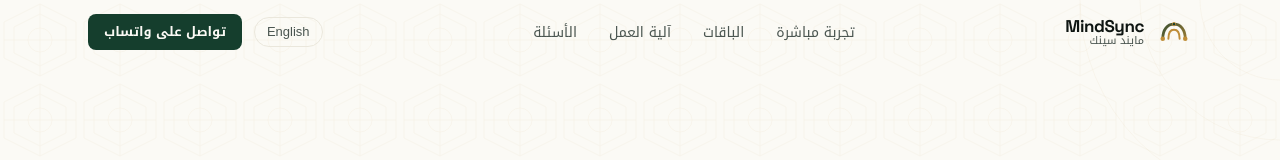
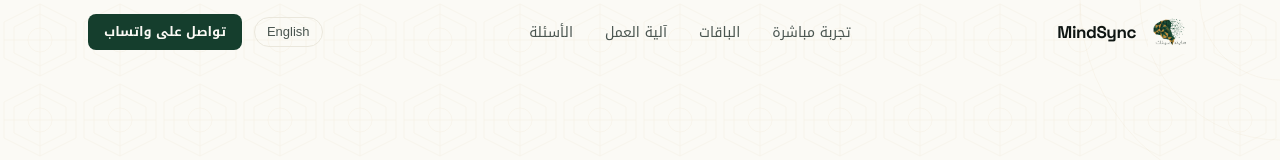
Before and after one commit to abdulazizfaras93-dotcom/mindsync-web, a Next.js app: page / in a window 1280 px wide. Shown: the top 160 px of the page. Built offline with nearby package versions, Linux system fonts and the light colour scheme.

Commit message:
Use real polygonal logo for favicon and Navbar

```diff
--- a/src/app/layout.tsx
+++ b/src/app/layout.tsx
@@ -66,7 +66,8 @@ export default function RootLayout({ children }: { children: React.ReactNode })
       suppressHydrationWarning
     >
       <head>
-        <link rel="icon" href="/favicon.svg" type="image/svg+xml" />
+        <link rel="icon" href="/brand/logo.png" type="image/png" />
+        <link rel="apple-touch-icon" href="/brand/logo.png" />
       </head>
       <body className="antialiased">{children}</body>
     </html>
--- a/src/components/layout/Navbar.tsx
+++ b/src/components/layout/Navbar.tsx
@@ -37,24 +37,9 @@ export default function Navbar() {
       <div className="max-w-6xl mx-auto px-6 h-16 flex items-center justify-between">
 
         {/* Logo */}
-        <a href="#" className="flex items-center gap-3 group">
-          <svg width="36" height="36" viewBox="0 0 64 64" fill="none">
-            <defs>
-              <linearGradient id="navGrad" x1="0" y1="0" x2="64" y2="64" gradientUnits="userSpaceOnUse">
-                <stop offset="0%" stopColor="#153E2D"/>
-                <stop offset="100%" stopColor="#BF8D38"/>
-              </linearGradient>
-            </defs>
-            <path d="M 12 44 C 12 28 20 18 32 18 C 44 18 52 28 52 44" stroke="url(#navGrad)" strokeWidth="5" fill="none" strokeLinecap="round"/>
-            <path d="M 22 44 C 22 34 26 28 32 28 C 38 28 42 34 42 44" stroke="#BF8D38" strokeWidth="3.5" fill="none" strokeLinecap="round"/>
-            <circle cx="12" cy="44" r="4" fill="#BF8D38"/>
-            <circle cx="52" cy="44" r="4" fill="#BF8D38"/>
-            <circle cx="32" cy="18" r="3" fill="#153E2D" stroke="#BF8D38" strokeWidth="1.5"/>
-          </svg>
-          <div className="flex flex-col leading-none">
-            <span className="text-ms-ink-900 font-grotesk font-700 text-[17px] tracking-tight font-bold">MindSync</span>
-            <span className="text-ms-ink-600 font-arabic text-[11px] font-light" style={{fontFamily:'Noto Kufi Arabic'}}>مايند سينك</span>
-          </div>
+        <a href="#" className="flex items-center gap-3 group" aria-label="MindSync">
+          <img src="/brand/logo.png" alt="" width={44} height={44} className="block" />
+          <span className="text-ms-ink-900 font-grotesk text-[17px] tracking-tight font-bold leading-none">MindSync</span>
         </a>
 
         {/* Desktop nav */}
```
